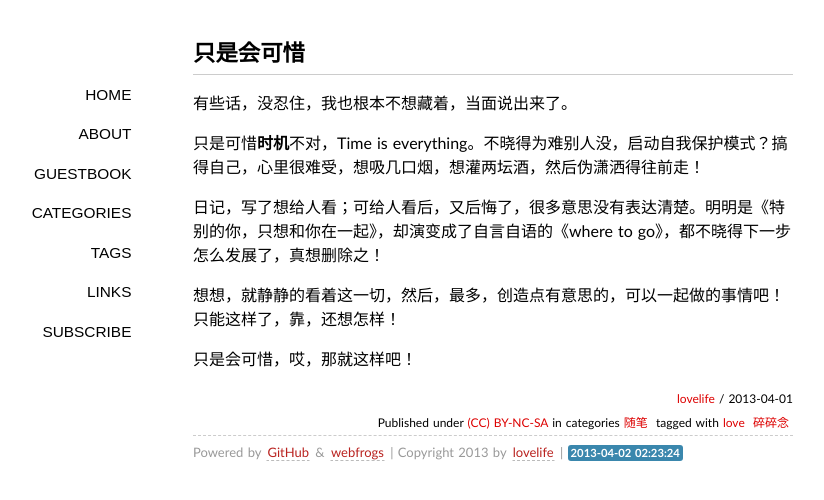
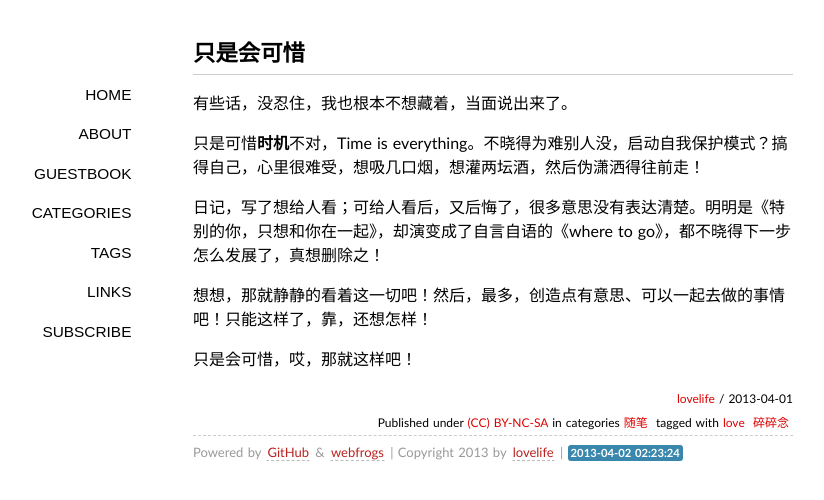
Before and after one commit to lovelife/lovelife.github.com, a Jekyll site: the page built from _posts/2013-04-01-只是会可惜.markdown, in a window 1280 px wide. Shown: the top 500 px of the page, without its empty margins (147-971 px from the left). Built offline with Jekyll 4.4.1, drawn with Linux system fonts in a browser that asks for light colours; some web fonts are replaced; Markdown is read by kramdown in place of the engine named in the settings; comment, search, counter and statistics services are not loaded.

Commit message:
只是会可惜

```diff
--- a/_posts/2013-04-01-只是会可惜.markdown
+++ b/_posts/2013-04-01-只是会可惜.markdown
@@ -17,6 +17,6 @@ tags:
 
 日记，写了想给人看；可给人看后，又后悔了，很多意思没有表达清楚。明明是《特别的你，只想和你在一起》，却演变成了自言自语的《where to go》，都不晓得下一步怎么发展了，真想删除之！
 
-想想，就静静的看着这一切，然后，最多，创造点有意思的，可以一起做的事情吧！只能这样了，靠，还想怎样！
+想想，那就静静的看着这一切吧！然后，最多，创造点有意思、可以一起去做的事情吧！只能这样了，靠，还想怎样！
 
 只是会可惜，哎，那就这样吧！
```
